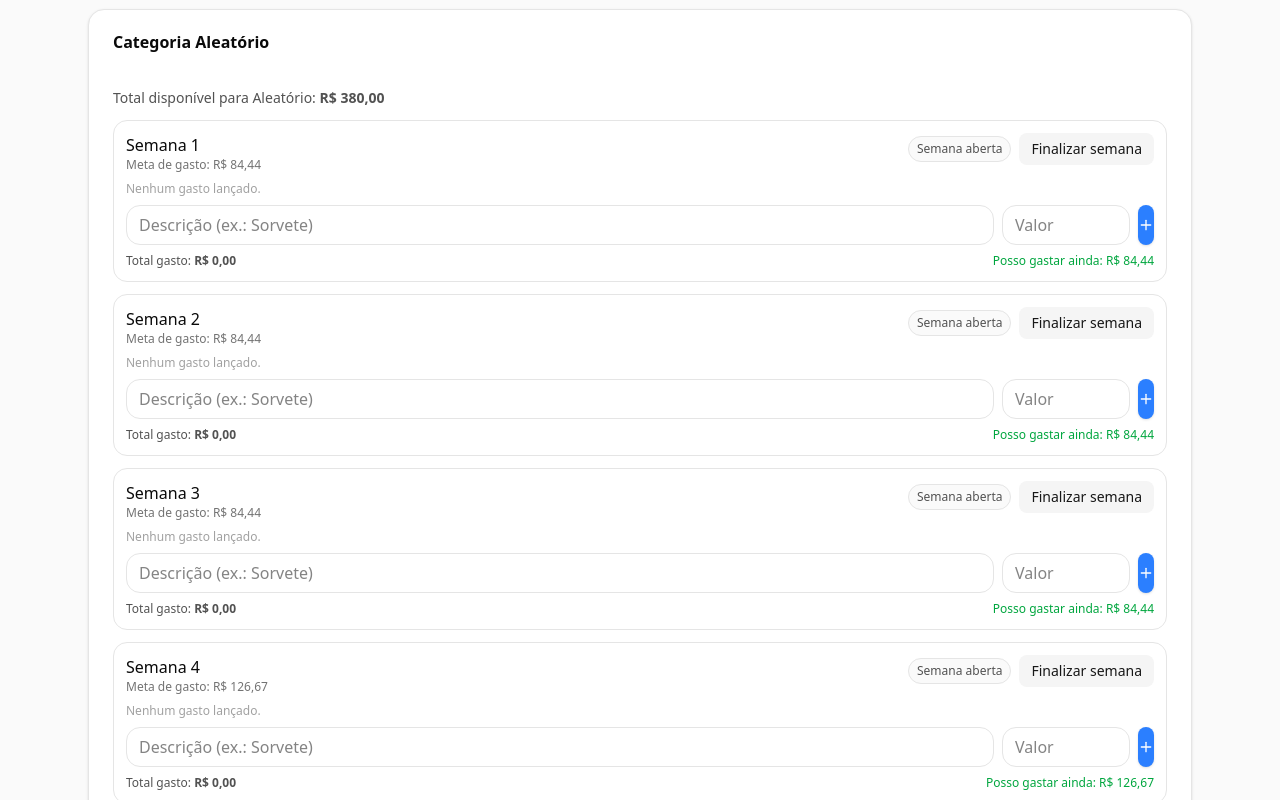
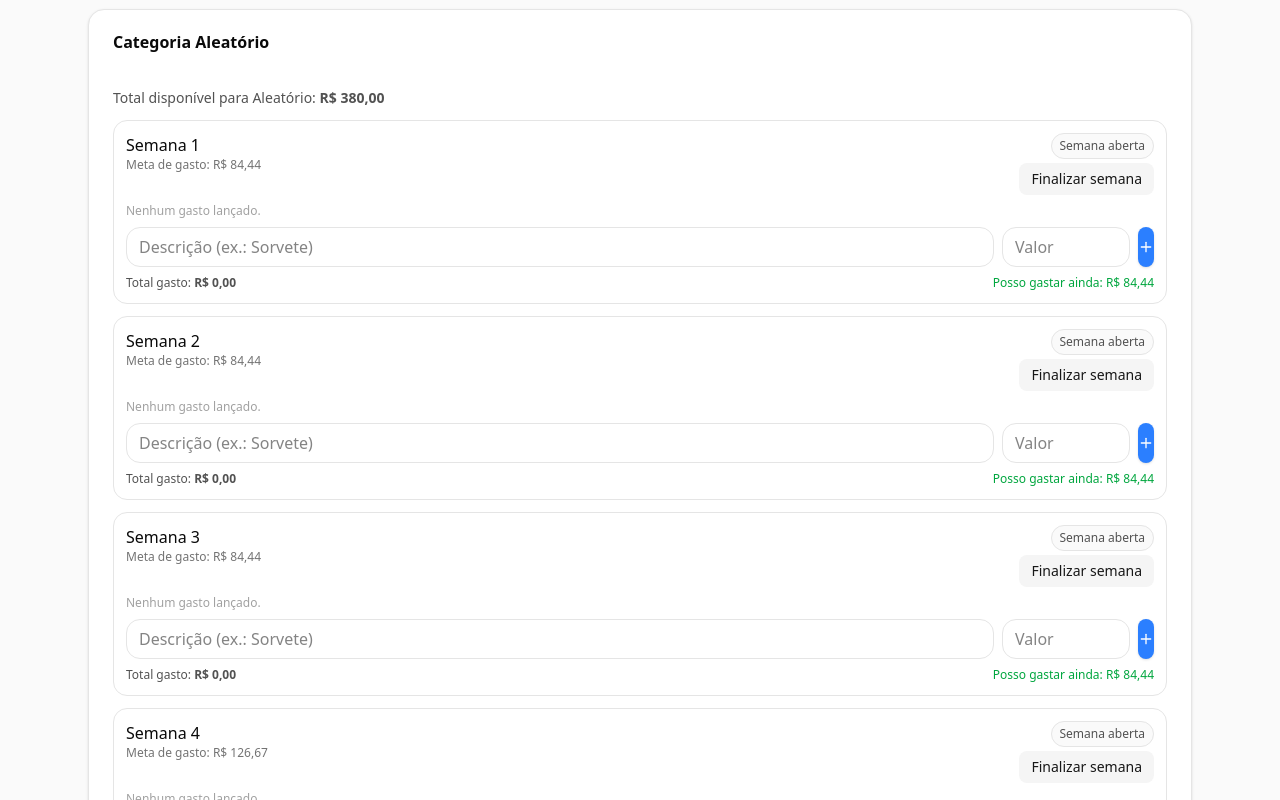
Before and after one commit to henriquemilitao/custos-militao, a Next.js app: page / in a window 1280 px wide. Shown: the part 1660-2460 px from the top of the page. Built offline with nearby package versions, Linux system fonts and the light colour scheme.

Commit message:
refactor: layout aleatorio

```diff
--- a/src/components/Aleatorio.tsx
+++ b/src/components/Aleatorio.tsx
@@ -210,7 +210,8 @@ export default function Aleatorio({
 
           return (
             <div key={i} className="rounded-xl border p-3">
-              <div className="flex items-start justify-between gap-2">
+              <div className="grid grid-cols-2 gap-2 items-start">
+                {/* Coluna esquerda */}
                 <div>
                   <div className="font-medium">Semana {i + 1}</div>
                   <div className="text-xs text-neutral-500">
@@ -218,10 +219,13 @@ export default function Aleatorio({
                   </div>
                 </div>
 
-                <div className="flex items-center gap-2">
+                {/* Coluna direita */}
+                <div className="flex flex-col items-end gap-1">
                   <span
                     className={`text-xs px-2 py-1 rounded-full border ${
-                      fechadas[i] ? "bg-green-50 border-green-200 text-green-700" : "bg-neutral-50 border-neutral-200 text-neutral-600"
+                      fechadas[i]
+                        ? "bg-green-50 border-green-200 text-green-700"
+                        : "bg-neutral-50 border-neutral-200 text-neutral-600"
                     }`}
                   >
                     {fechadas[i] ? "Semana finalizada" : "Semana aberta"}
@@ -230,8 +234,6 @@ export default function Aleatorio({
                     variant="secondary"
                     size="sm"
                     onClick={() => {
-                      // se estamos fechando (fechadas[i] === false) passamos a quota atual para fixar
-                      // se estamos reabrindo (fechadas[i] === true) passamos null para limpar a fixação
                       onToggleFechar(i, fechadas[i] ? null : quotasDinamicas[i]);
                     }}
                   >
```
